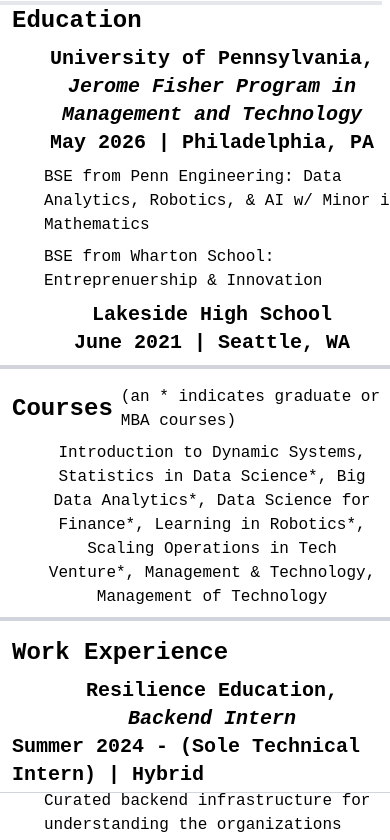
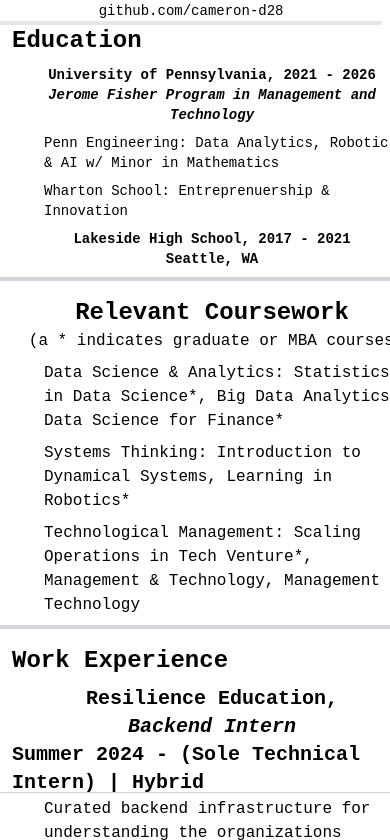
Before and after one commit to cameron-d28/cameron-d28.github.io, a website: page src/resume.html in a window 390 px wide. Shown: the part 51-891 px from the top of the page. Drawn offline with Linux system fonts and the light colour scheme.

Commit message:
Enhance resume layout and content: updated contact information with clickable links, refined education section with clearer formatting, and improved coursework presentation. Adjusted CSS for better alignment and responsiveness.

```diff
--- a/src/resume.html
+++ b/src/resume.html
@@ -13,7 +13,20 @@
   >
     <header class="resume-header">
       <h1>Cameron Davis</h1>
-      <h3 class="text-sm">(425)-305-1543 | daviscam@wharton.upenn.edu</h3>
+      <h3 class="text-sm">
+        (425)-305-1543 |
+        <a href="mailto:daviscam@wharton.upenn.edu" class="hover:underline"
+          >daviscam@wharton.upenn.edu</a
+        >
+        |
+        <a
+          href="https://github.com/cameron-d28"
+          target="_blank"
+          rel="noopener noreferrer"
+          class="hover:underline"
+          >github.com/cameron-d28</a
+        >
+      </h3>
     </header>
     <main class="resume-main">
       <!-- EDUCATION SECTION -->
@@ -21,37 +34,45 @@
         <h1>Education</h1>
         <div class="resume-experience-header">
           <div class="resume-header-title">
-            <h2 class="font-bold">University of Pennsylvania,</h2>
-            <h2 class="italic">
+            <h2 class="font-bold text-sm">
+              University of Pennsylvania, 2021 - 2026
+            </h2>
+            <h2 class="italic text-sm">
               Jerome Fisher Program in Management and Technology
             </h2>
           </div>
-          <h2>May 2026 | Philadelphia, PA</h2>
         </div>
-        <p class="resume-indent">
-          BSE from Penn Engineering: Data Analytics, Robotics, & AI w/ Minor in
+        <!-- create bullet point list  -->
+        <p class="resume-indent text-sm">
+          Penn Engineering: Data Analytics, Robotics, & AI w/ Minor in
           Mathematics
         </p>
-        <p class="resume-indent">
-          BSE from Wharton School: Entreprenuership & Innovation
+        <p class="resume-indent text-sm">
+          Wharton School: Entreprenuership & Innovation
         </p>
         <div class="resume-experience-header">
-          <h2 class="font-bold">Lakeside High School</h2>
-          <h2 class="text-right">June 2021 | Seattle, WA</h2>
+          <h2 class="font-bold text-sm">Lakeside High School, 2017 - 2021</h2>
+          <h2 class="text-right text-sm">Seattle, WA</h2>
         </div>
       </div>
 
       <!-- COURSES -->
       <div class="resume-section">
-        <div class="flex flex-row items-center space-x-2">
-          <h1>Courses</h1>
-          <h3>(an * indicates graduate or MBA courses)</h3>
+        <div class="flex flex-col items-center space-x-2">
+          <h1>Relevant Coursework</h1>
+          <h3>(a * indicates graduate or MBA courses)</h3>
         </div>
-        <p class="text-center mr-8">
-          Introduction to Dynamic Systems, Statistics in Data Science*, Big Data
-          Analytics*, Data Science for Finance*, Learning in Robotics*, Scaling
-          Operations in Tech Venture*, Management & Technology, Management of
-          Technology
+        <p>
+          Data Science & Analytics: Statistics in Data Science*, Big Data
+          Analytics*, Data Science for Finance*
+        </p>
+        <p>
+          Systems Thinking: Introduction to Dynamical Systems, Learning in
+          Robotics*
+        </p>
+        <p>
+          Technological Management: Scaling Operations in Tech Venture*,
+          Management & Technology, Management of Technology
         </p>
       </div>
 
--- a/src/tailwind.css
+++ b/src/tailwind.css
@@ -100,11 +100,11 @@
 }
 
 .resume-experience-header {
-  @apply flex flex-col md:flex-row w-[100%] justify-between items-center;
+  @apply flex flex-col md:flex-row w-[100%] justify-between items-start;
 }
 
 .resume-header-title {
-  @apply flex flex-col text-center md:text-left md:space-x-1;
+  @apply flex flex-col text-left md:space-x-1;
 }
 
 .resume-list-vertical-line {
```
